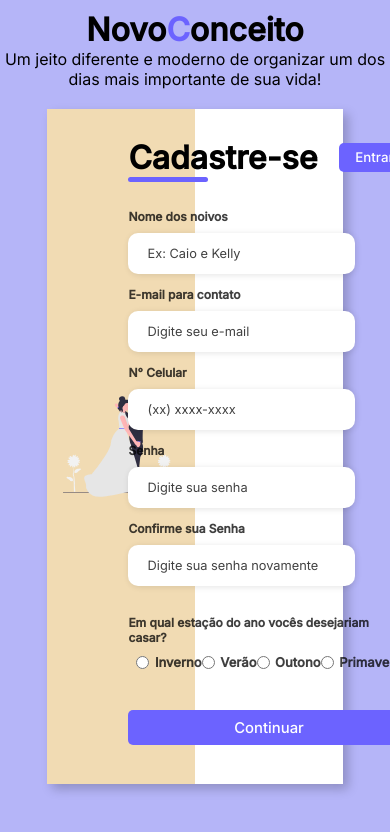
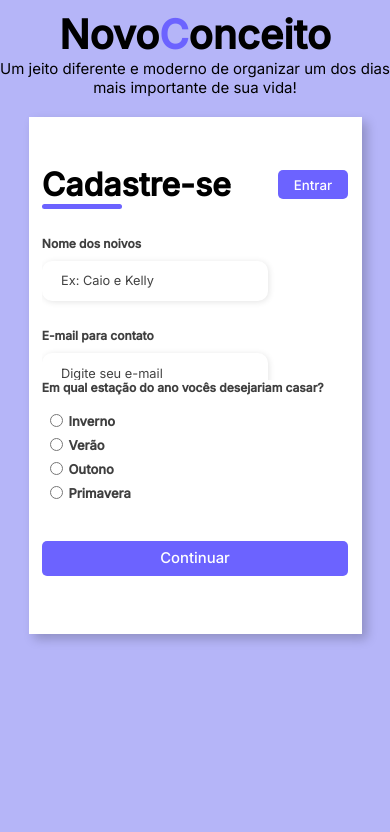
Before and after one commit to eduardooliveira3101/CADASTRO, a plain HTML site: page index.html in a window 390 px wide. Drawn offline with Linux system fonts and the light colour scheme.

Commit message:
Responsive

```diff
--- a/css/style.css
+++ b/css/style.css
@@ -186,33 +186,49 @@ main {
     color: #fff;
 }
 
+@media screen and (max-width: 1350px) {
+    .form-image {
+        display: none;
+    }
+    .container {
+        width: 50%;
+    }
+    .form {
+        width: 100%;
+    }
+}
 
-@media screen and (max-width: 1280px) {
-
-    header {
-        font-size: 1rem;
+@media screen and (max-width: 1100px) {
+    .container {
+        width: 90%;
+        height: auto;
+    }
+    .input-group {
+        flex-direction: column;
+        z-index: 5;
+        padding-right: 5rem;
+        max-height: 10rem;
+        overflow-y: scroll;
+        flex-wrap: nowrap;
+    }
+    .estacao-inputs {
+        margin-top: 2rem;
+    }
+    .estacao-group {
+        flex-direction: column;
+    }
+    .estacao-title h6 {
+        margin: 0;
+    }
+    .estacao-input {
+        margin-top: 0.5rem;
     }
 
-    .form-image {
-        width: 50%;
-        display: flex;
-        justify-content: center;
-        align-items: center;
-        background-color: #fde3a7d7;
-        padding: 1rem;
+    header h1 {
+        font-size: 40px
     }
 
-    .form-image img {
-        width: 100%;
-        height: 100%;
+    header p {
+        font-size: 15px;
     }
-
-    .input-box {
-        display: flex;
-        flex-direction: column;
-        margin-bottom: .2rem;
-        height: auto;
-    }
-
-
 }
```
